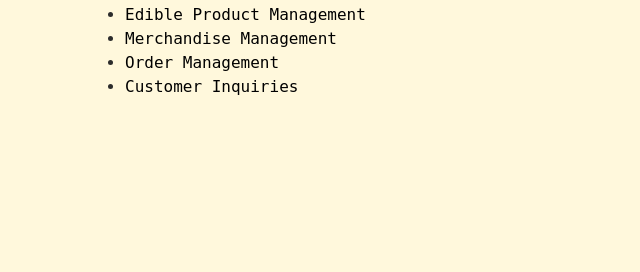
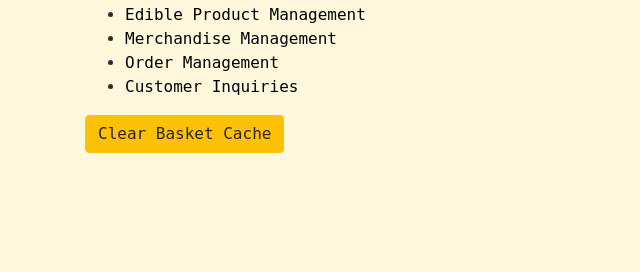
Before and after one commit to ajmccredie/fudge-kitchen, a Django app: page /dashboard/ in a window 1280 px wide. Shown: the part 253-525 px from the top of the page, without its empty margins (0-640 px from the left). Run offline with Django 4.2, Linux system fonts and the light colour scheme; a user stored in the database is signed in; data comes from the database, SQL or seed files in the repository; some libraries are stand-ins or nearby versions.

Commit message:
Add a clear cache button to dashboard for removing unwanted items quickly

```diff
--- a/dashboard/templates/dashboard/home.html
+++ b/dashboard/templates/dashboard/home.html
@@ -11,6 +11,10 @@
             <li><a href="{% url 'dashboard:order_list' %}">Order Management</a></li>
             <li><a href="{% url 'dashboard:inquiries_list' %}">Customer Inquiries</a></li>
         </ul>
+        <form method="post" action="{% url 'dashboard:clear_basket_cache' %}">
+            {% csrf_token %}
+            <button type="submit" class="btn btn-warning">Clear Basket Cache</button>
+        </form>
     </div>
 </div>
 {% endblock %}
--- a/dashboard/urls.py
+++ b/dashboard/urls.py
@@ -1,6 +1,6 @@
 from django.urls import path
 from . import views
-from .views import DashboardView, EdibleProductListView, EdibleProductCreateView, EdibleProductUpdateView, EdibleProductDeleteView, MerchProductListView, MerchProductCreateView, MerchProductUpdateView, MerchProductDeleteView, OrderListView, OrderDetailView, mark_order_dispatched, mark_item_made, delete_order, InquiryListView, InquiryDetailView, MarkInquiryDealtWithView
+from .views import DashboardView, EdibleProductListView, EdibleProductCreateView, EdibleProductUpdateView, EdibleProductDeleteView, MerchProductListView, MerchProductCreateView, MerchProductUpdateView, MerchProductDeleteView, OrderListView, OrderDetailView, mark_order_dispatched, mark_item_made, delete_order, InquiryListView, InquiryDetailView, MarkInquiryDealtWithView, ClearBasketCacheView
 
 app_name = 'dashboard'
 
@@ -22,4 +22,5 @@ urlpatterns = [
     path('inquiries/', InquiryListView.as_view(), name='inquiries_list'),
     path('inquiries/<int:pk>/', InquiryDetailView.as_view(), name='inquiries_detail'),
     path('inquiries/<int:pk>/dealt_with/', MarkInquiryDealtWithView.as_view(), name='mark_inquiry_dealt_with'),
+    path('clear_basket_cache/', ClearBasketCacheView.as_view(), name='clear_basket_cache'),
 ]
--- a/dashboard/views.py
+++ b/dashboard/views.py
@@ -234,3 +234,11 @@ def product_list(request):
         'products': products,
     }
     return render(request, 'product_list.html', context)
+
+
+class ClearBasketCacheView(View):
+    def post(self, request, *args, **kwargs):
+        if 'basket' in request.session:
+            del request.session['basket']
+            request.session.modified = True
+        return redirect('/')
```
Also changed, not shown: media/blackbottle_Gu6UfxV.png (added), media/blackbottle_O6xPwSI.png (added), media/fslogan_gvt2TGQ.png (added), media/logoslogan_Lrb7tKp.png (added), media/logoslogan_m5CoSwh.png (added), media/maroonbottle_87Kxu6c.png (added), media/maroonbottle_cMgCTYW.png (added), media/sweetslogan_wLimk1p.png (added).
